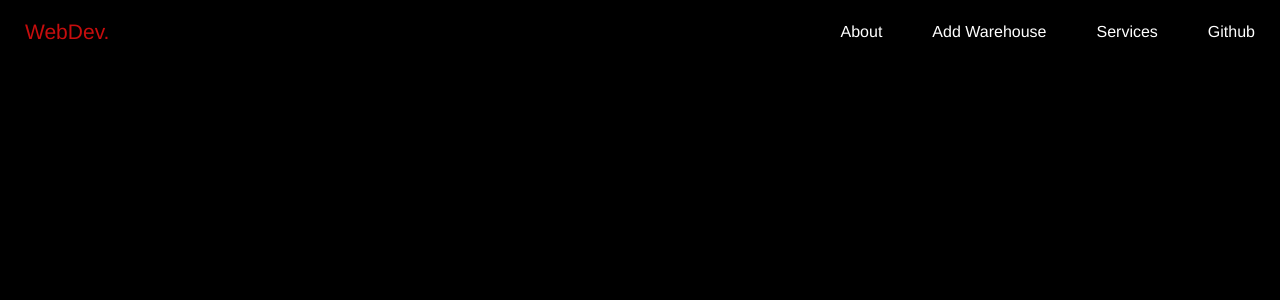
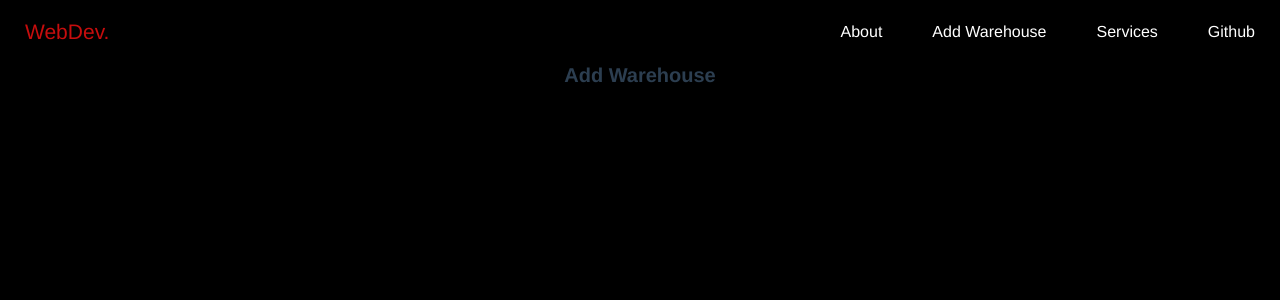
Before and after one commit to Lunaticsatoshi/Stock-Area, a Vue app in the folder client/: page /#/add in a window 1280 px wide. Shown: the top 300 px of the page. Built offline with nearby package versions, Linux system fonts and the light colour scheme; no server answers.

Commit message:
:package: Add warehouse component

```diff
--- a/client/src/views/AddWarehouse.vue
+++ b/client/src/views/AddWarehouse.vue
@@ -1,5 +1,7 @@
 <template>
-
+  <div>
+      <h1>Add Warehouse</h1>
+  </div>
 </template>
 
 <script>
```
